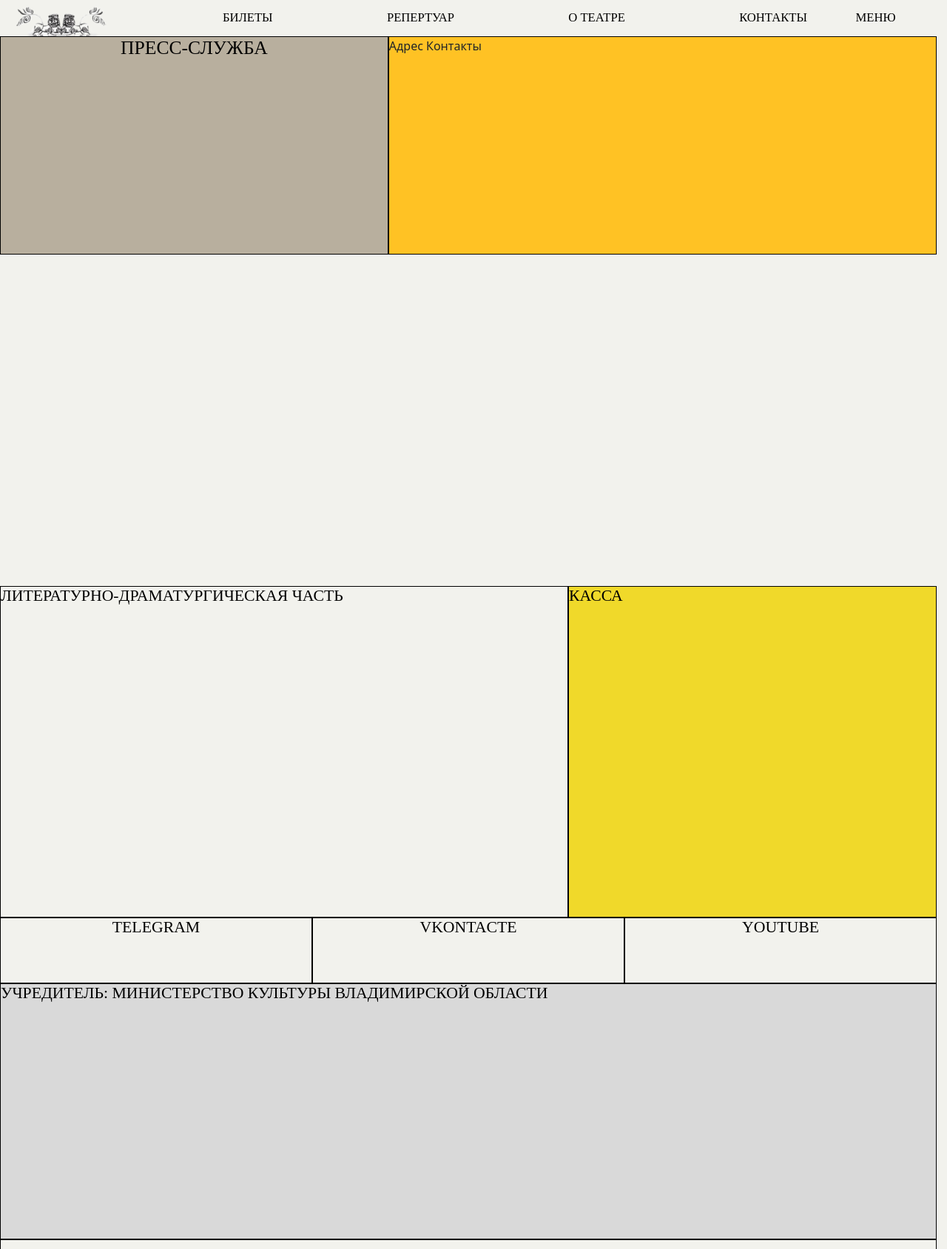
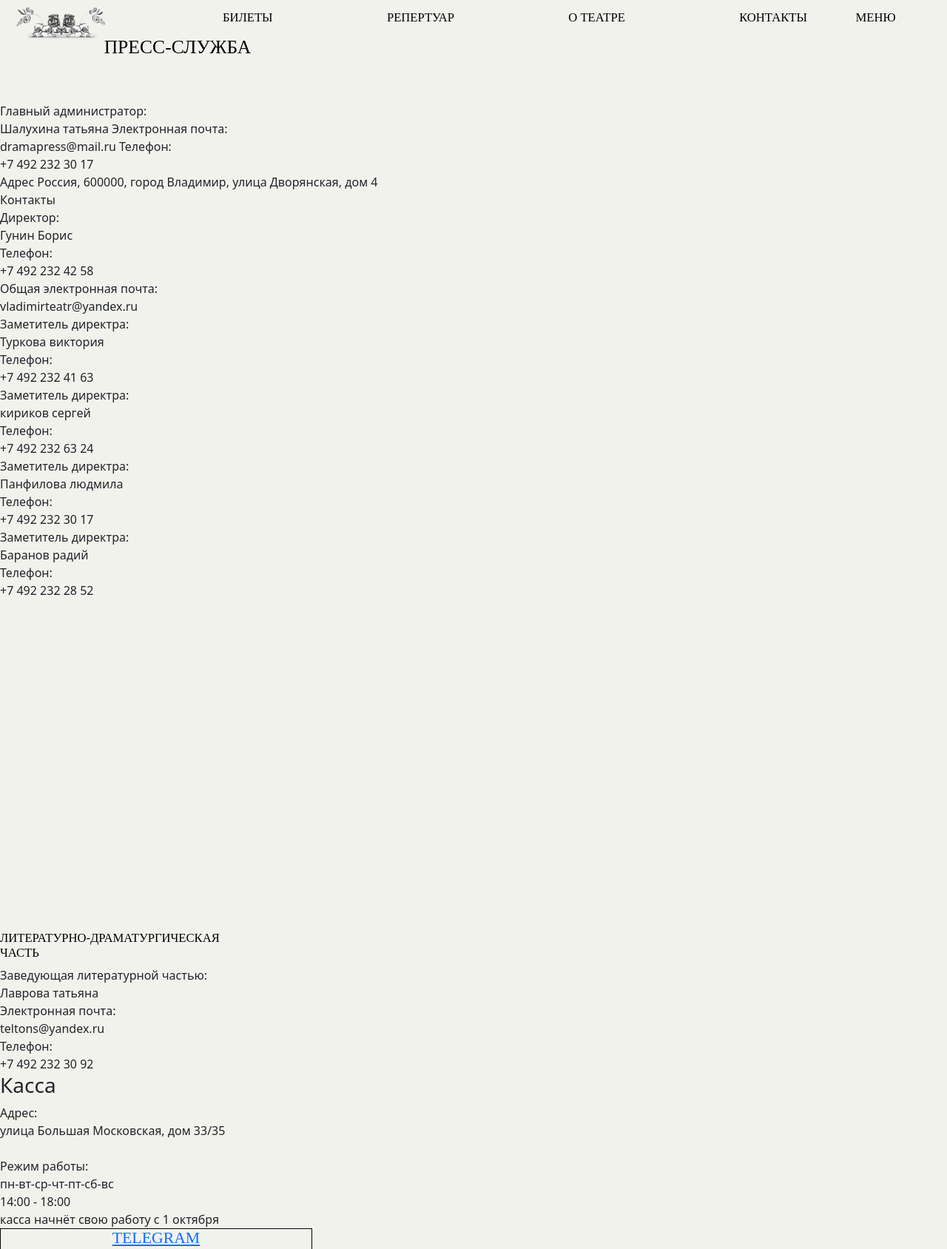
Before and after one commit to ksmsgfgnida/theather, a plain HTML site: page contact.html in a window 1280 px wide. Shown: the part 2-1690 px from the top of the page at 74% size. Drawn offline with nearby package versions, Linux system fonts and the light colour scheme.

Commit message:
Add files via upload

```diff
--- a/contact.html
+++ b/contact.html
@@ -13,6 +13,7 @@
             <a class="navbar-brand" href="index.html">
                 <img src="log.png" alt=""></a>
         </div>
+        <div class="vetv1"></div>
         <nav class="navbar navbar-expand-lg bg-body-tertiary">
             <div class="container-fluid">
                 <button class="navbar-toggler" type="button" data-bs-toggle="collapse" data-bs-target="#navbarNavAltMarkup" aria-controls="navbarNavAltMarkup" aria-expanded="false" aria-label="Меню">
@@ -27,50 +28,141 @@
                     </div>
                 </div>
                 <div class="navbar-nav1">
+                    <div class="vetv2"></div>
                     <a class="nav-link" href="menu.html">Меню</a>
                 </div>
             </div>
         </nav>
     </div>
-    <div class="telo">
-    <div class="cl">
+    <div class="block1">
+    <div class="podblock">
         <h4>Пресс-служба</h4>
+        <div class="text">
+            <h10>Главный администратор:</h10><br>
+            <h10 class="name">Шалухина татьяна</h10>
+            <h0>Электронная почта:</h0><br>
+            <h0 class ="email">dramapress@mail.ru</h0>
+            <h10>Телефон:</h10><br>
+            <h10 class="number">+7 492 232 30 17</h10>
+        </div>
     </div>
-    <div class="bood">
-        <h>Адрес</h>
-        <h>Контакты</h>
+    <div class="podblock1">
+        <div class="adress">
+            <h20 class="zagolovok">Адрес</h20>
+            <h12>Россия, 600000, город Владимир, улица Дворянская, дом 4</h12>
+        </div>
+        <div class="contener">
+            <div class="stolbic1">
+                <h20>Контакты</h20><br>
+                <h13>Директор:</h13><br>
+                <h13 class="name1">Гунин Борис</h13><br>
+                <h13>Телефон:</h13><br>
+                <h13 class="number1">+7 492 232 42 58</h13><br>
+                <h13>Общая электронная почта:</h13><br>
+                <h13 class ="email1">vladimirteatr@yandex.ru</h13>
+            </div>
+            <div class="stolbic2">
+                <h14>Заметитель директра:</h14><br>
+                <h14 class="name2">Туркова виктория</h14><br>
+                <h14>Телефон:</h14><br>
+                <h14 class="number2">+7 492 232 41 63</h14><br>
+                <h14>Заметитель директра:</h14><br>
+                <h14 class="name2">кириков сергей</h13><br>
+                <h14>Телефон:</h14><br>
+                <h14 class="number2">+7 492 232 63 24</h14><br>
+            </div>
+            <div class="stolbic3">
+                <h15>Заметитель директра:</h15><br>
+                <h15 class="name3">Панфилова людмила</h15><br>
+                <h15>Телефон:</h15><br>
+                <h15 class="number3">+7 492 232 30 17</h15><br>
+                <h15>Заметитель директра:</h15><br>
+                <h15 class="name3">Баранов радий</h15><br>
+                <h15>Телефон:</h15><br>
+                <h15 class="number3">+7 492 232 28 52</h15><br>
+            </div>
+        </div>
     </div>
     </div>
     <div class="carta">
         <script type="text/javascript" charset="utf-8" async src="https://api-maps.yandex.ru/services/constructor/1.0/js/?um=constructor%3Aa28827a5b318a6d7848d9f78b942cb61ac443443fbe8146b757d47e88fc2b30a&amp;width=876vw&amp;height=464vw&amp;lang=ru_RU&amp;scroll=true"></script>
     </div>
-    <div class="telo1">
-        <div class="cl1">
-            <h2>литературно-драматургическая часть</h2>
+    <div class="block2">
+        <div class="podblock_">
+            <h1>Литературно-драматургическая <br> часть</h1>
+            <div class="text2">
+                <h16>Заведующая литературной частью:</h16><br>
+                <h16 class="name4">Лаврова татьяна</h16><br>
+                <h17>Электронная почта:</h17><br>
+                <h17 class ="email4">teltons@yandex.ru</h17><br>
+                <h16>Телефон:</h16><br>
+                <h16 class="number4">+7 492 232 30 92</h16>
+            </div>
         </div>
-        <div class="bood1">
-            <h2>Касса</h2>
+        <div class="podblock_1">
+            <h3>Касса</h3>
+            <div class="text3">
+                <h18>Адрес:</h18><br>
+                <h10 class="address">улица Большая Московская, дом 33/35</h10><br><br>
+                <h18>Режим работы:</h18><br>
+                <h0 class ="time">пн-вт-ср-чт-пт-сб-вс</h0><br>
+                <h0 class ="time">14:00 - 18:00</h0><br>
+                <div class="news">
+                    <h19>касса начнёт свою работу с 1 октября</h19>
+                </div>
+            </div>
+        </div>
         </div>
     </div>
-    <div class="telo3">
+    <div class="block3">
         <div class="tel">
-            <h2>Telegram</h2>
+            <h2><a class="link" href="https://t.me/vladimir_drama">Telegram</a></h2>
         </div>
         <div class="vk">
-            <h2>Vkontacte</h2>
+            <h2><a class="link" href="https://vk.com/vladimir_drama33">Vkontacte</a></h2>
         </div>
         <div class="yut">
-            <h2>Youtube</h2>
+            <h2><a class="link" href="https://www.youtube.com/@vladimirdrama33/videos">Youtube</a></h2>
         </div>
     </div>
-    <div class="kk">
-        <h2>учредитель: Министерство культуры владимирской области</h2>
+    <div class="block4">
+        <h6>учредитель: Министерство культуры владимирской области</h6>
+        <div class="contener1">
+            <div class="stolb1">
+                <h13>Адресс:</h13><br>
+                <h20 class="min">Россия, 600000, город Владимир, улица Музейная, дом 3</h20><br>
+                <h13>Электронная почта:</h13><br>
+                <h20 class ="email">dk@avo.ru</h20>
+            </div>
+            <div class="stolb2">
+                <h14>Веб-сайт:</h14><br>
+                <h21 class="webs"><a class="web" href="Culture.AVO.ru/">Culture.AVO.ru/</a><br></h21>
+                <h14>Телефон:</h14><br>
+                <h21 class="number6">+7 492 232 44 16</h21>
+            </div>
+        </div>
     </div>
     <div class="footer_up">
+        <div class="logo_2">
+            <img src="logo.png" alt="">
+        </div>
     </div>
     <div class="footer_down">
+        <div class="credit">
+            <h7>© Владимирский областной академический  театр драмы, 2009-2023<br>
+                600000, Владимир, дворянская 4<br>Пресс служба: dramapress@mail.ru<br></h7>
+        </div>
+        <div class="svz">
+            <h8>Мы в соц.сетях:</h8>
+            <div class = "icons">
+                <a class ="ic" href="https://vk.com/vladimir_drama33"><img src="vk.png" alt=""></a>
+                <a class ="ic" href="https://t.me/vladimir_drama"><img src="tg.png" alt=""></a>
+                <a class ="ic" href="https://ok.ru/group/70000002276220"><img src="okru.png" alt=""></a>
+                </div>
+        </div>
     </div>
     <button class="arrow-button" onclick="scrollToTop()" style="position: fixed; bottom: 2vw; right: 1vw;">&#8679;</button>
+    <script src="https://cdn.jsdelivr.net/npm/bootstrap@5.0.2/dist/js/bootstrap.bundle.min.js" integrity="sha384-MrcW6ZMFYlzcLA8Nl+NtUVF0sA7MsXsP1UyJoMp4YLEuNSfAP+JcXn/tWtIaxVXM" crossorigin="anonymous"></script>
 
     <script>
         window.addEventListener('scroll', function() {
@@ -88,6 +180,5 @@
         });
     }
     </script>
-    <script src="https://cdn.jsdelivr.net/npm/bootstrap@5.0.2/dist/js/bootstrap.bundle.min.js" integrity="sha384-MrcW6ZMFYlzcLA8Nl+NtUVF0sA7MsXsP1UyJoMp4YLEuNSfAP+JcXn/tWtIaxVXM" crossorigin="anonymous"></script>
 </body>
 </html>
```
